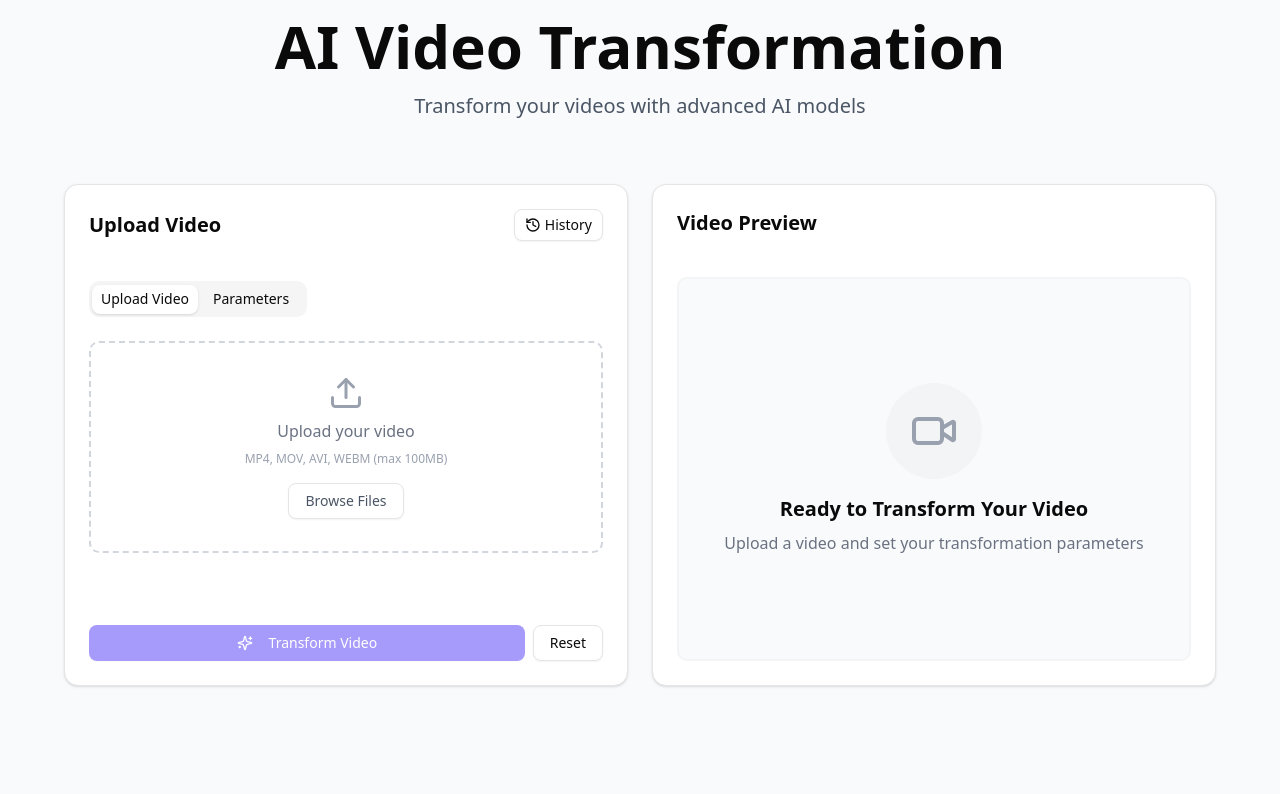
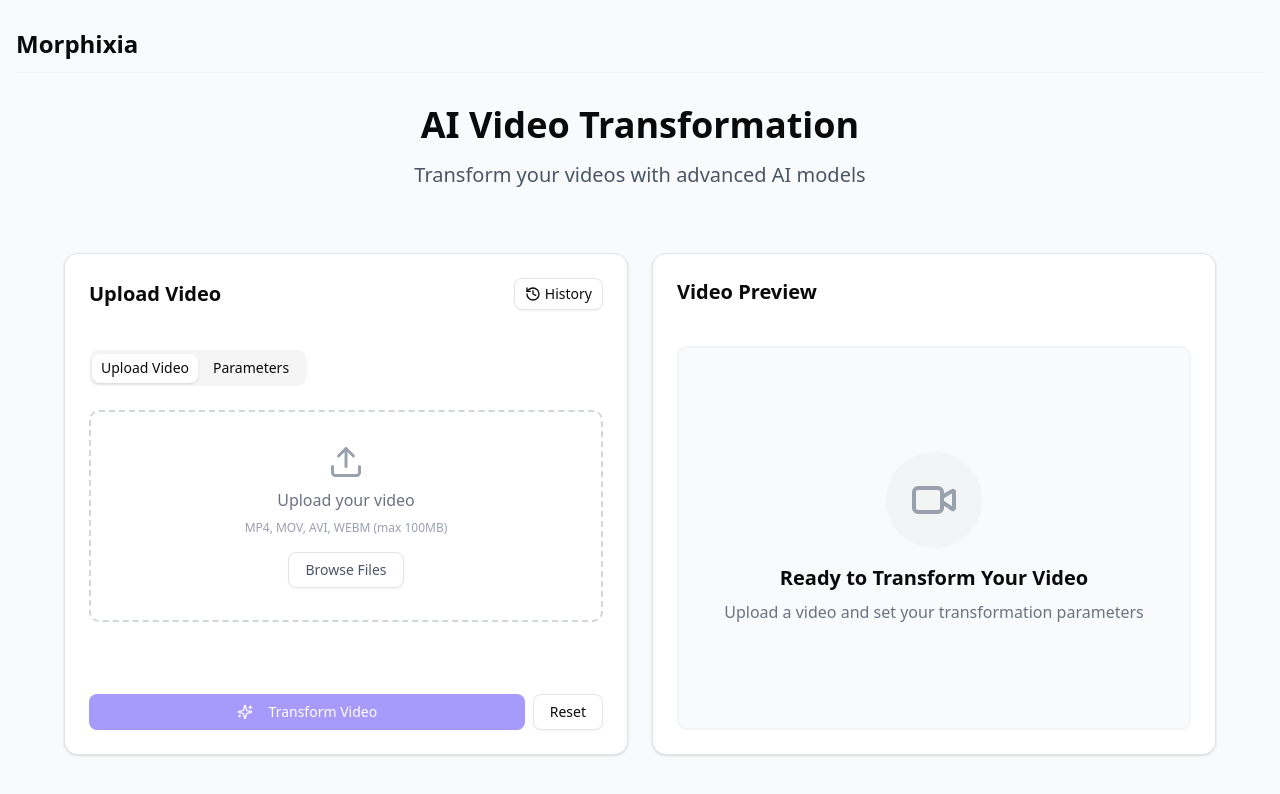
Before and after one commit to shreyansh232/morphixia, a Next.js app in the folder apps/web/: page /home in a window 1280 px wide. Shown: the top 794 px of the page. Built offline with nearby package versions, Linux system fonts and the light colour scheme.

Commit message:
feat: homepage changes

```diff
--- a/apps/web/app/(app)/home/page.tsx
+++ b/apps/web/app/(app)/home/page.tsx
@@ -126,15 +126,16 @@ export default function Home() {
 
   return (
     <div className="flex flex-col items-center min-h-screen bg-gray-50 p-4">
-      <div className="w-full max-w-6xl">
+      <div className="w-full max-w-full">
+        <h1 className="text-2xl font-bold mb-8 text-left  border-b border-gray-100 py-3">Morphixia</h1>
         <div className="text-center mb-16">
-          <h1 className="text-6xl font-bold mb-4">AI Video Transformation</h1>
+          <h1 className="text-4xl font-bold mb-4">AI Video Transformation</h1>
           <p className="text-xl text-gray-600">
             Transform your videos with advanced AI models
           </p>
         </div>
 
-        <div className="grid grid-cols-1 md:grid-cols-2 gap-6">
+        <div className="grid grid-cols-1 md:grid-cols-2 gap-6 max-w-6xl mx-auto">
           {/* Left Column - Upload Controls */}
           <Card className="p-6">
             <div className="flex justify-between items-center mb-4">
```
